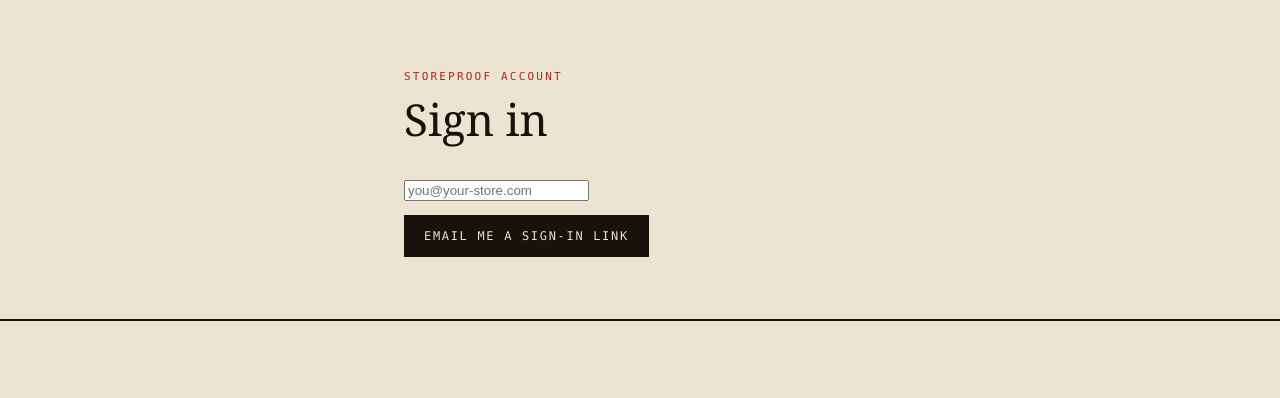
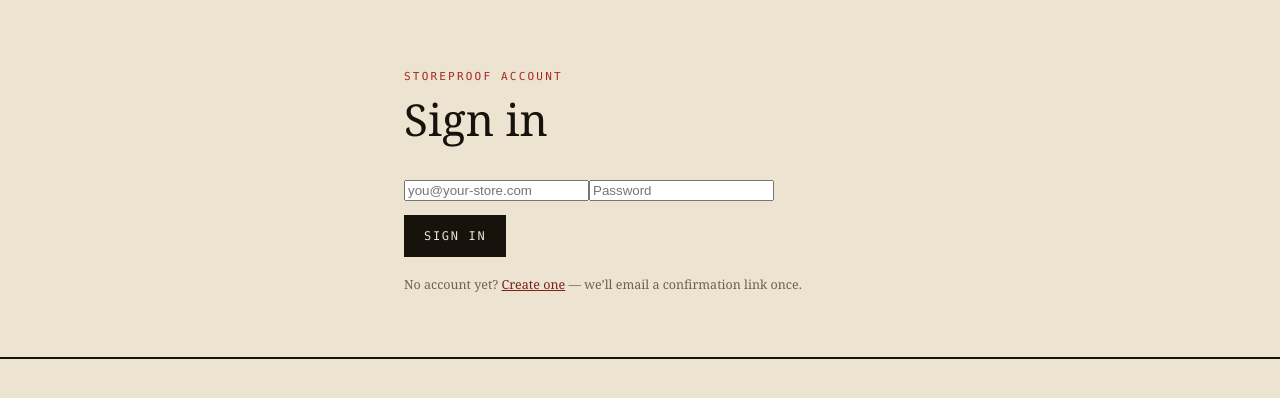
Before and after one commit to Kymeira-MrH/storeproof, a Next.js app: page /login in a window 1280 px wide. Shown: the top 398 px of the page. Built offline with nearby package versions, Linux system fonts and the light colour scheme.

Commit message:
feat(auth): email + password login/signup (magic link replaced)
Signup = email + password with a one-time email confirmation; thereafter sign in
with email + password (no email per login — sidesteps the magic-link rate limit).
/auth/callback still handles the confirmation code.

```diff
--- a/src/app/login/page.tsx
+++ b/src/app/login/page.tsx
@@ -4,25 +4,35 @@
 import { createClient } from "@/lib/supabase/browser";
 
 export default function LoginPage() {
+  const [mode, setMode] = useState<"signin" | "signup">("signin");
   const [email, setEmail] = useState("");
-  const [sent, setSent] = useState(false);
+  const [password, setPassword] = useState("");
+  const [notice, setNotice] = useState("");
   const [error, setError] = useState("");
   const [loading, setLoading] = useState(false);
 
   async function onSubmit(e: FormEvent) {
     e.preventDefault();
     setError("");
+    setNotice("");
     setLoading(true);
     try {
       const supabase = createClient();
-      const { error } = await supabase.auth.signInWithOtp({
+      if (mode === "signin") {
+        const { error } = await supabase.auth.signInWithPassword({ email, password });
+        if (error) setError(error.message);
+        else window.location.href = "/dashboard";
+      } else {
+        const { error } = await supabase.auth.signUp({
           email,
+          password,
           options: { emailRedirectTo: `${window.location.origin}/auth/callback` },
         });
         if (error) setError(error.message);
-      else setSent(true);
+        else setNotice("Account created — check your inbox to confirm your email, then sign in.");
+      }
     } catch {
-      setError("Sign-in is not available yet. Please try again shortly.");
+      setError("Something went wrong. Please try again.");
     } finally {
       setLoading(false);
     }
@@ -34,11 +44,11 @@
         <div className="w" style={{ maxWidth: "520px" }}>
           <div className="head">
             <span className="eyebrow">StoreProof account</span>
-            <h2>Sign in</h2>
+            <h2>{mode === "signin" ? "Sign in" : "Create your account"}</h2>
           </div>
-          {sent ? (
-            <p>Check your inbox — we&rsquo;ve emailed you a secure sign-in link.</p>
-          ) : (
+
+          {notice ? <p>{notice}</p> : null}
+
           <form onSubmit={onSubmit}>
             <input
               className="gate-input"
@@ -50,9 +60,20 @@
               autoComplete="email"
               required
             />
+            <input
+              className="gate-input"
+              type="password"
+              value={password}
+              onChange={(e) => setPassword(e.target.value)}
+              placeholder="Password"
+              aria-label="Password"
+              autoComplete={mode === "signin" ? "current-password" : "new-password"}
+              minLength={8}
+              required
+            />
             <div style={{ marginTop: "14px" }}>
               <button className="btn" type="submit" disabled={loading}>
-                  {loading ? "Sending…" : "Email me a sign-in link"}
+                {loading ? "Please wait…" : mode === "signin" ? "Sign in" : "Create account"}
               </button>
             </div>
             {error ? (
@@ -61,7 +82,41 @@
               </p>
             ) : null}
           </form>
+
+          <p className="micro" style={{ marginTop: "18px" }}>
+            {mode === "signin" ? (
+              <>
+                No account yet?{" "}
+                <a
+                  href="#"
+                  onClick={(e) => {
+                    e.preventDefault();
+                    setMode("signup");
+                    setError("");
+                    setNotice("");
+                  }}
+                >
+                  Create one
+                </a>{" "}
+                — we&rsquo;ll email a confirmation link once.
+              </>
+            ) : (
+              <>
+                Already have an account?{" "}
+                <a
+                  href="#"
+                  onClick={(e) => {
+                    e.preventDefault();
+                    setMode("signin");
+                    setError("");
+                    setNotice("");
+                  }}
+                >
+                  Sign in
+                </a>
+              </>
             )}
+          </p>
         </div>
       </section>
     </main>
```
Lines whose indentation alone changed are shown as unchanged.
